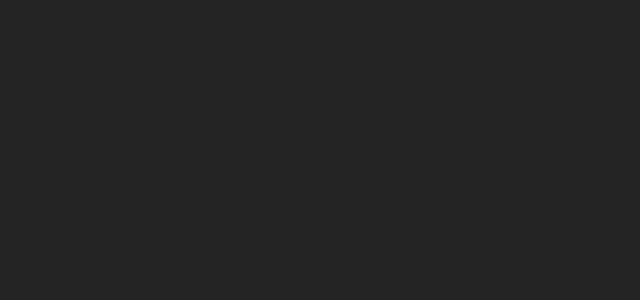
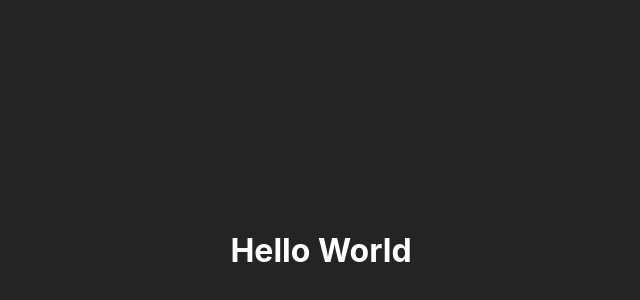
Before and after one commit to GillHoang/blog, a React (Vite) app in the folder client/: page / in a window 1280 px wide. Shown: the part 170-470 px from the top of the page, without its empty margins (327-967 px from the left). Built offline with nearby package versions, Linux system fonts and the light colour scheme.

Commit message:
✨ feat(App.tsx): add Hello World message to App component

```diff
--- a/client/src/App.tsx
+++ b/client/src/App.tsx
@@ -1,11 +1,20 @@
-
 function App() {
-
-  return (
-    <div>
-
-    </div>
-  )
+    return (
+        <div>
+            <h1
+                style={{
+                    display: "flex",
+                    justifyContent: "center",
+                    alignItems: "center",
+                    width: "100vw",
+                    height: "100vh",
+                    color: "white",
+                }}
+            >
+                Hello World
+            </h1>
+        </div>
+    );
 }
 
-export default App
+export default App;
```
